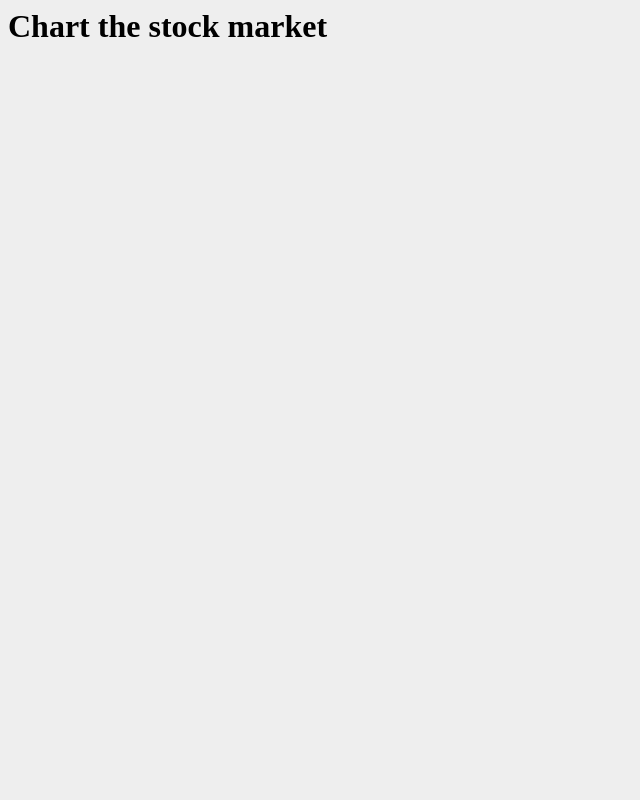
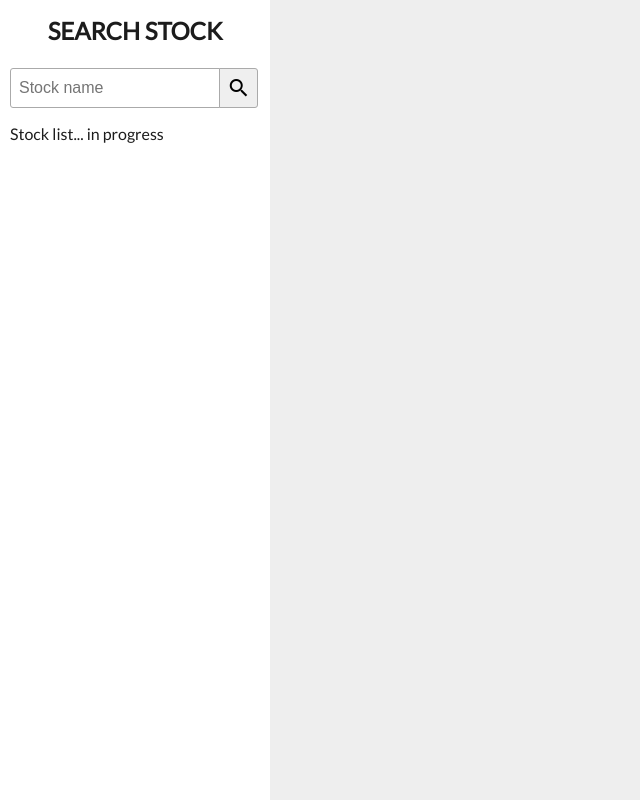
Before and after one commit to NeckersBOX/watchstocks, a Node project: template src/views/index.ejs in a window 1280 px wide. Shown: the whole page, without its empty margins (0-640 px from the left). Run offline with Node 20 templates, Linux system fonts and the light colour scheme; the template is opened without the code that fills it: most values are stand-ins (such as "Sample title", 1, 10 or a date in 2020).

Commit message:
SearchSide Component, Sass styles, Icons

```diff
--- a/dist/css/bundle.min.css
+++ b/dist/css/bundle.min.css
@@ -1 +1 @@
-body{background-color:#eee}
+body{background-color:#eee;margin:0;padding:0;color:#1c1c1c;font-family:Lato, sans-serif}.search-side{width:250px;background-color:#fff;padding:0 10px;height:100vh;overflow:auto}.search-side h1{font-size:1.5em;text-align:center}.search-form input{padding:0.5em;border-radius:3px 0 0 3px;border:1px solid #aaa;width:210px;height:40px;font-size:1em}.search-form button{padding:0.5em;border-radius:0 3px 3px 0;border:1px solid #aaa;margin-left:-1px;cursor:pointer;position:relative;top:7px;height:40px}
--- a/src/sass/bundle.sass
+++ b/src/sass/bundle.sass
@@ -1,2 +1,36 @@
 body
   background-color: #eee
+  margin: 0
+  padding: 0
+  color: #1c1c1c
+  font-family: Lato, sans-serif
+
+.search-side
+  width: 250px
+  background-color: #fff
+  padding: 0 10px
+  height: 100vh
+  overflow: auto
+
+  h1
+    font-size: 1.5em
+    text-align: center
+
+.search-form
+  input
+    padding: 0.5em
+    border-radius: 3px 0 0 3px
+    border: 1px solid #aaa
+    width: 210px
+    height: 40px
+    font-size: 1em
+
+  button
+    padding: 0.5em
+    border-radius: 0 3px 3px 0
+    border: 1px solid #aaa
+    margin-left: -1px
+    cursor: pointer
+    position: relative
+    top: 7px
+    height: 40px
--- a/src/views/index.ejs
+++ b/src/views/index.ejs
@@ -2,6 +2,8 @@
   <head>
     <meta charset="utf-8" />
     <meta name="viewport" content="width=device-width, initial-scale=1.0">
+    <link href="https://fonts.googleapis.com/css?family=Lato" rel="stylesheet">
+    <link href="https://fonts.googleapis.com/icon?family=Material+Icons" rel="stylesheet">
     <link href="/css/bundle.min.css" rel="stylesheet">
     <title>Chart the stock market</title>
   </head>
```
Also changed, not shown: src/components/Layout.js (+3 -6 lines), src/components/SearchSide.js (added, +25 -0 lines), dist/js/bundle.min.js, 1 other file.
